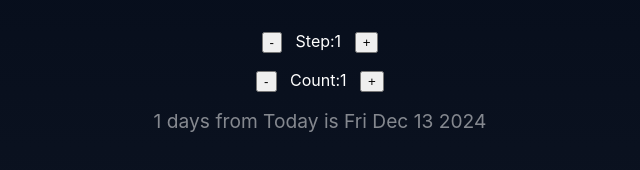
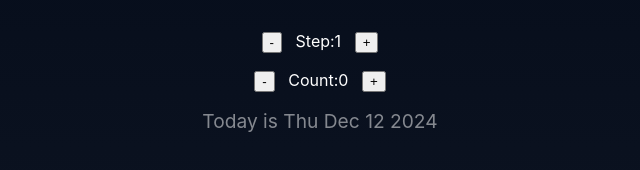
Before and after one commit to Imalkaweer/date-counter, a React app: page / in a window 1280 px wide. Shown: the part 308-478 px from the top of the page, without its empty margins (320-960 px from the left). Built offline with nearby package versions, Linux system fonts and the light colour scheme; the HTML template or start-up script is replaced by a standard one.

Commit message:
set default status

```diff
--- a/src/App.jsx
+++ b/src/App.jsx
@@ -4,7 +4,7 @@ import CurrentDateComponent from "./CurrentDateComponent";
 
 const App = () => {
   const [step, setStep] = useState(1);
-  const [count, setCount] = useState(1);
+  const [count, setCount] = useState(0);
 
   const handleStepsIncrease = () => {
     setStep((s) => s + 1);
```
